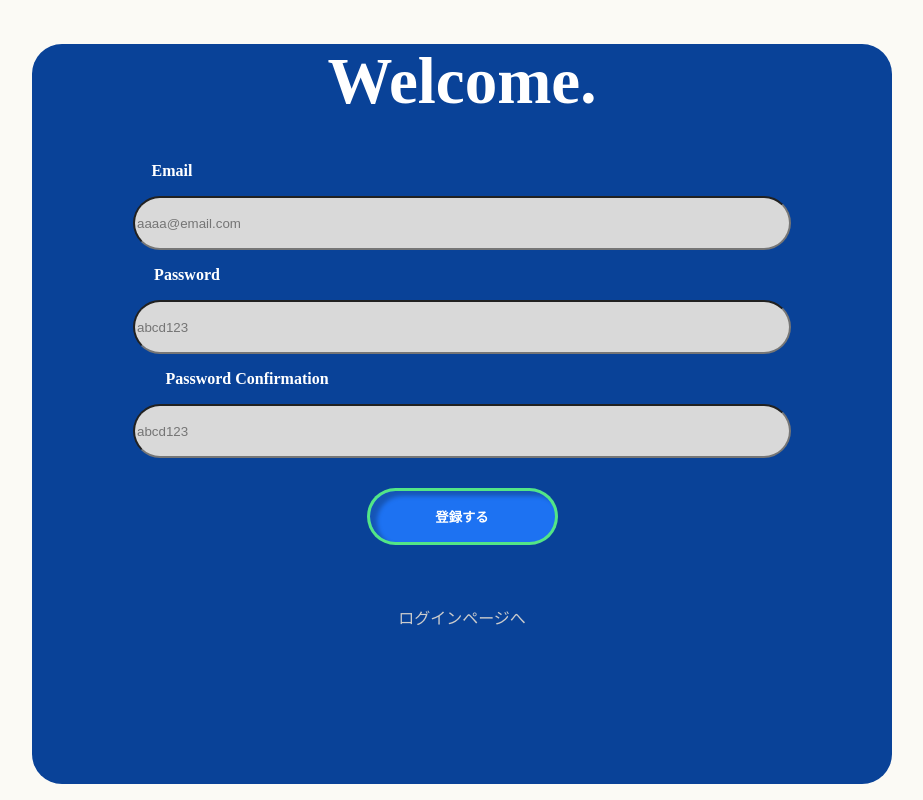
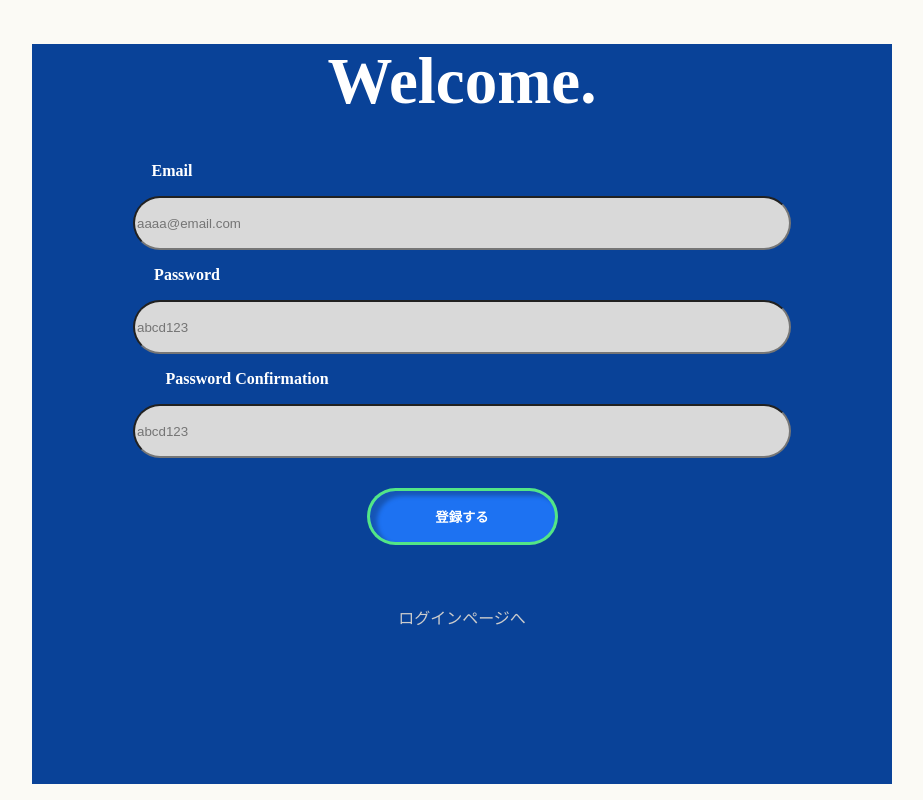
Before and after one commit to Hackathon-F-team/F-team, a Flask app: template templates/registration/signup.html in a window 1280 px wide. Shown: the whole page, without its empty margins (178-1101 px from the left). Run offline with Flask 2, Linux system fonts and the light colour scheme; the template is opened without the code that fills it, so the values that code supplies are empty.

Commit message:
新規登録画面の丸みを削除

```diff
--- a/static/css/registration.css
+++ b/static/css/registration.css
@@ -7,7 +7,6 @@ body {
     height: 740px;
     width: 860px;
     margin: 0 auto;
-    border-radius: 30px;
 }
 
 .main h1 {
```
